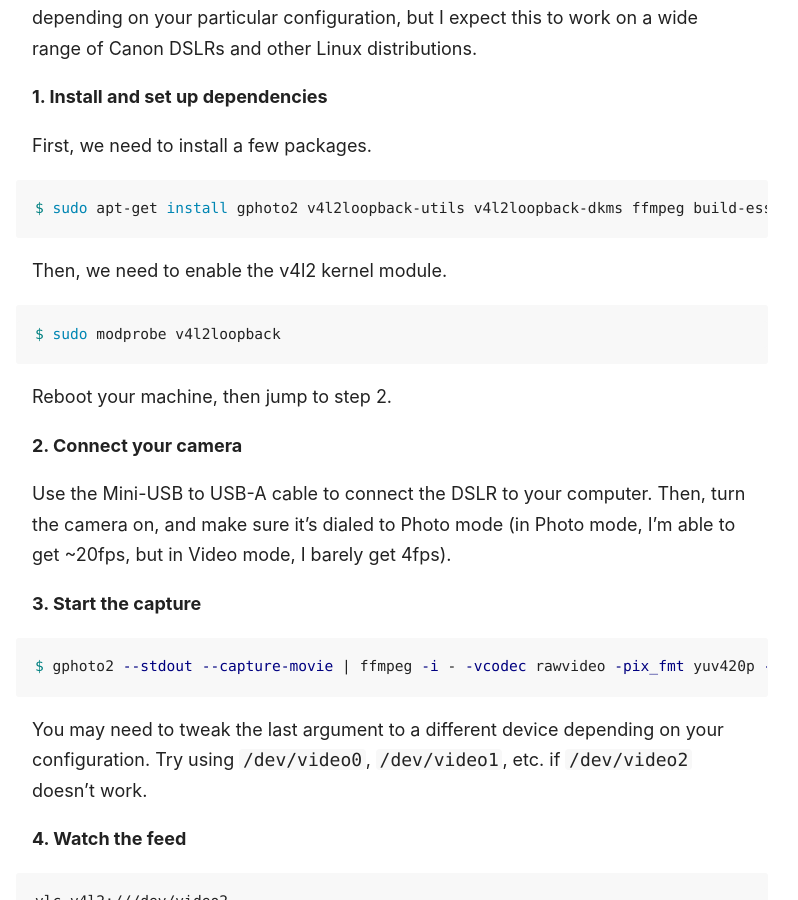
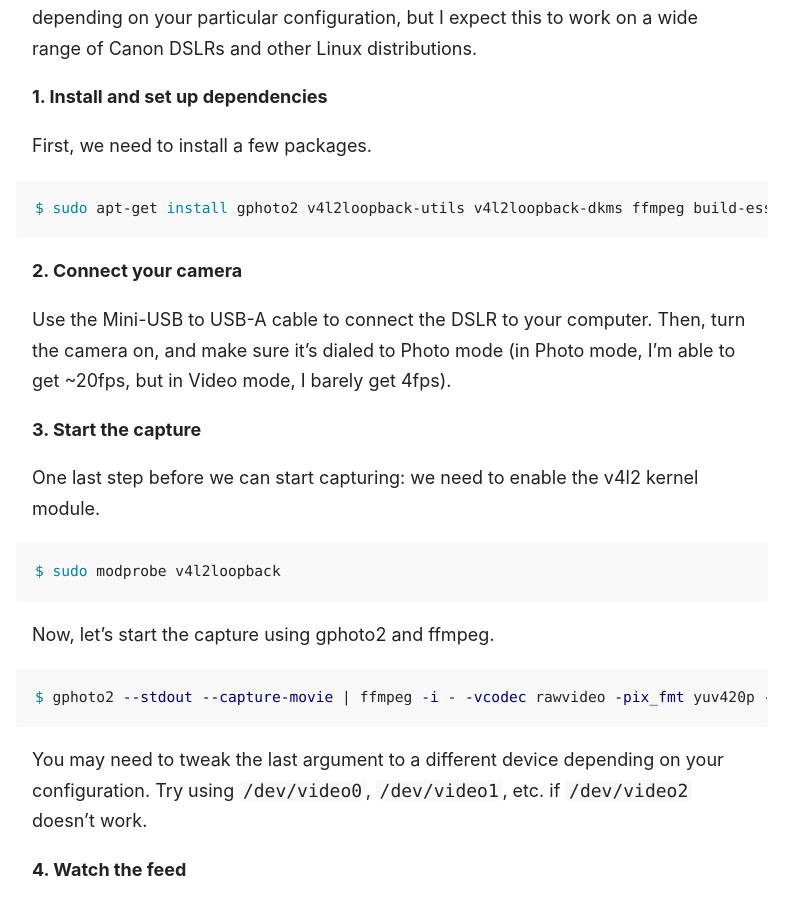
Before and after one commit to maximevaillancourt/maximevaillancourt.github.io, a Jekyll site: the page built from _posts/2021-01-04-canon-6d-webcam-debian.md, in a window 1280 px wide and 900 px high, scrolled down 382 px. Shown: the whole window, without its empty margins (248-1046 px from the left). Built offline with Jekyll 4.4.1, drawn with Linux system fonts in a browser that asks for light colours.

Commit message:
Move kernel module step

````diff
--- a/_posts/2021-01-04-canon-6d-webcam-debian.md
+++ b/_posts/2021-01-04-canon-6d-webcam-debian.md
@@ -15,19 +15,19 @@
 $ sudo apt-get install gphoto2 v4l2loopback-utils v4l2loopback-dkms ffmpeg build-essential libelf-dev linux-headers-$(uname -r) unzip vlc
 ```
 
-Then, we need to enable the v4l2 kernel module.
+**2. Connect your camera**
+
+Use the Mini-USB to USB-A cable to connect the DSLR to your computer. Then, turn the camera on, and make sure it's dialed to Photo mode (in Photo mode, I'm able to get ~20fps, but in Video mode, I barely get 4fps).
+
+**3. Start the capture**
+
+One last step before we can start capturing: we need to enable the v4l2 kernel module.
 
 ```sh
 $ sudo modprobe v4l2loopback
 ```
 
-Reboot your machine, then jump to step 2.
-
-**2. Connect your camera**
-
-Use the Mini-USB to USB-A cable to connect the DSLR to your computer. Then, turn the camera on, and make sure it's dialed to Photo mode (in Photo mode, I'm able to get ~20fps, but in Video mode, I barely get 4fps).
-
-**3. Start the capture**
+Now, let's start the capture using gphoto2 and ffmpeg.
 
 ```sh
 $ gphoto2 --stdout --capture-movie | ffmpeg -i - -vcodec rawvideo -pix_fmt yuv420p -threads 0 -f v4l2 /dev/video2
````
